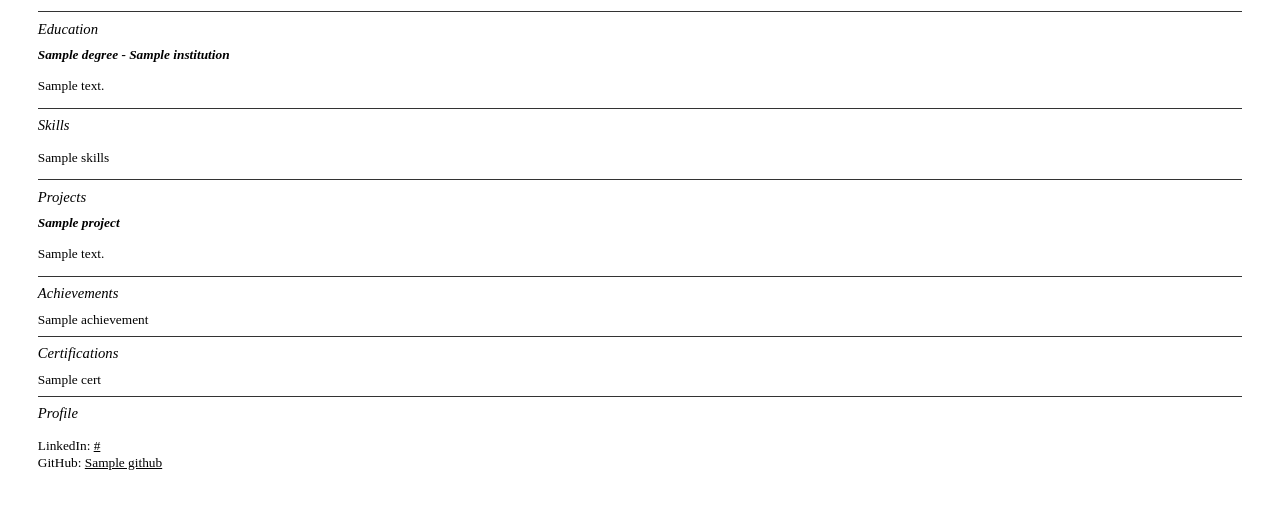
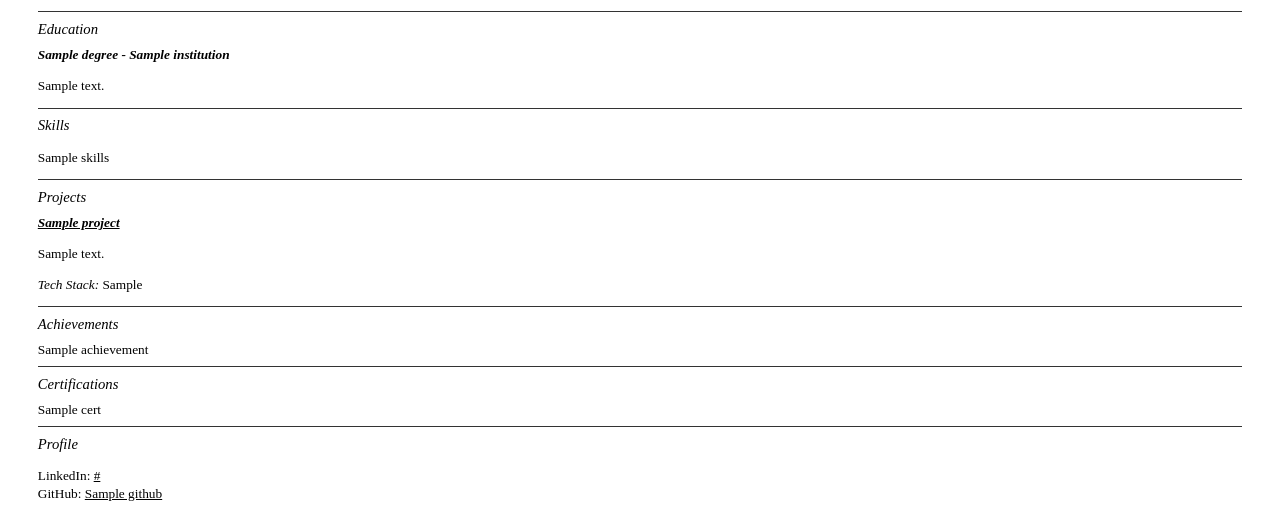
Before and after one commit to kanikajhamb01/genai_airesume, a Python web app: template templates/classic/classic.html in a window 1280 px wide. Shown: the part 57-589 px from the top of the page. Run offline with Jinja, Linux system fonts and the light colour scheme; the template is opened without the code that fills it: most values are stand-ins (such as "Sample title", 1, 10 or a date in 2020).

Commit message:
Update classic.html

```diff
--- a/templates/classic/classic.html
+++ b/templates/classic/classic.html
@@ -54,14 +54,25 @@
     {% if projects %}
       {% for project in projects %}
         <div class="entry">
-            <strong>{{ project.name }}</strong>
+          <strong>
+            {% if project.url %}
+              <a href="{{ project.url }}" target="_blank">{{ project.name }}</a>
+            {% else %}
+              {{ project.name }}
+            {% endif %}
+          </strong>
           <p>{{ project.description }}</p>
+          {% if project.tech_stack %}
+            <p><em>Tech Stack:</em> {{ project.tech_stack }}</p>
+          {% endif %}
         </div>
       {% endfor %}
     {% else %}
       <p>No projects added.</p>
     {% endif %}
   </section>
+
+
 
     <hr class="section-divider" />
 
```
Lines whose indentation alone changed are shown as unchanged.
